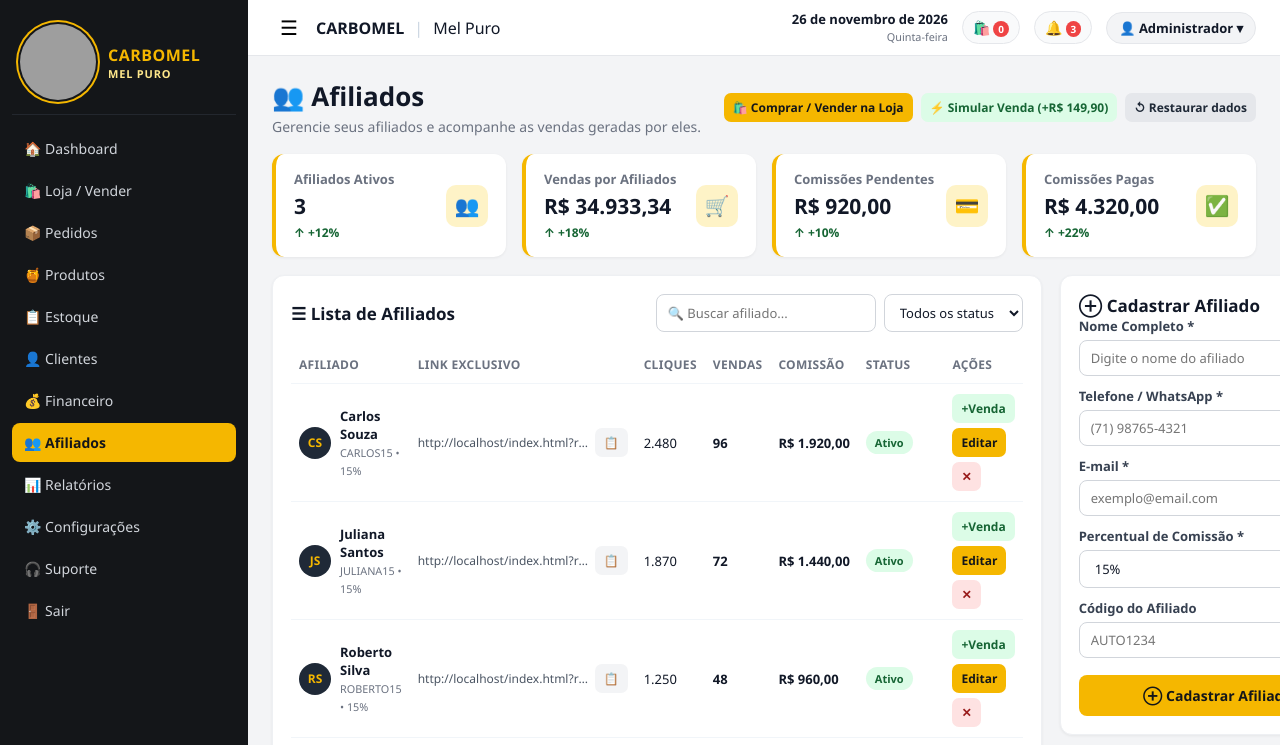
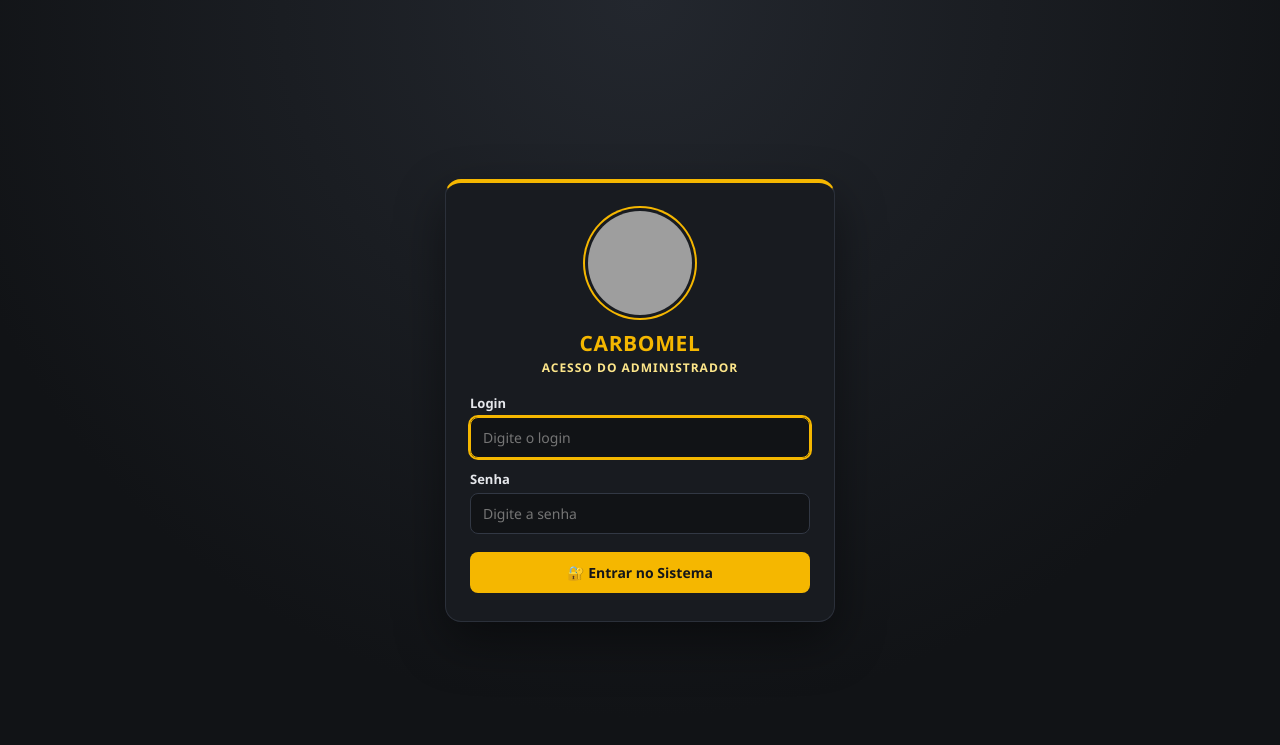
Before and after one commit to tiagofagundessantana-sketch/mel, a plain HTML site: page index.html in a window 1280 px wide. Shown: the top 745 px of the page. Drawn offline with Linux system fonts and the light colour scheme; grey boxes are pictures that could not be loaded.

Commit message:
Adiciona tela de login ADM com logo Carbomel

```diff
--- a/index.html
+++ b/index.html
@@ -27,6 +27,71 @@
     * { box-sizing: border-box; margin: 0; padding: 0; font-family: "Segoe UI", system-ui, -apple-system, sans-serif; }
     body { background: var(--bg); color: var(--text); }
 
+    /* Tela de Login ADM */
+    .login-screen {
+      position: fixed;
+      inset: 0;
+      background: radial-gradient(circle at top, #23272e 0%, #111316 70%);
+      display: flex;
+      align-items: center;
+      justify-content: center;
+      padding: 20px;
+      z-index: 200;
+    }
+    .login-screen.hidden { display: none; }
+    .login-card {
+      width: 100%;
+      max-width: 390px;
+      background: #181b20;
+      color: #f9fafb;
+      border: 1px solid #2b303a;
+      border-top: 4px solid var(--gold);
+      border-radius: 16px;
+      padding: 28px 24px;
+      box-shadow: 0 20px 50px rgba(0, 0, 0, 0.45);
+      text-align: center;
+    }
+    .login-logo {
+      width: 104px;
+      height: 104px;
+      margin: 0 auto 14px;
+      border-radius: 50%;
+      overflow: hidden;
+      background: #141619;
+      box-shadow: 0 0 0 3px #181b20, 0 0 0 5px var(--gold);
+    }
+    .login-logo img {
+      width: 100%;
+      height: 100%;
+      object-fit: cover;
+      transform: scale(1.12);
+      display: block;
+    }
+    .login-title { font-size: 21px; font-weight: 900; color: var(--gold); letter-spacing: 0.6px; }
+    .login-sub { font-size: 12px; color: #fde68a; font-weight: 700; letter-spacing: 1px; margin-top: 2px; margin-bottom: 18px; }
+    .login-form { display: flex; flex-direction: column; gap: 12px; text-align: left; }
+    .login-form label { display: flex; flex-direction: column; gap: 5px; font-size: 13px; font-weight: 600; color: #e5e7eb; }
+    .login-form input {
+      background: #111316;
+      color: #fff;
+      border: 1px solid #323844;
+      border-radius: 8px;
+      padding: 10px 12px;
+      font-size: 14px;
+    }
+    .login-erro {
+      display: none;
+      background: rgba(239, 68, 68, 0.16);
+      border: 1px solid #ef4444;
+      color: #fecaca;
+      border-radius: 8px;
+      padding: 9px 11px;
+      font-size: 12px;
+      font-weight: 600;
+      text-align: center;
+    }
+    .login-erro.show { display: block; }
+
     .layout { display: flex; min-height: 100vh; }
 
     /* Sidebar */
@@ -366,7 +431,7 @@
       transform: translateY(10px);
       transition: 0.2s;
       pointer-events: none;
-      z-index: 99;
+      z-index: 300;
     }
     .toast.show { opacity: 1; transform: translateY(0); }
 
@@ -382,6 +447,28 @@
   </style>
 </head>
 <body>
+  <!-- TELA DE LOGIN DO ADMINISTRADOR -->
+  <div class="login-screen" id="loginScreen">
+    <div class="login-card">
+      <div class="login-logo">
+        <img src="./logo.png" alt="Logo CARBOMEL Mel Puro" />
+      </div>
+      <div class="login-title">CARBOMEL</div>
+      <div class="login-sub">ACESSO DO ADMINISTRADOR</div>
+
+      <form class="login-form" id="formLogin">
+        <label>Login
+          <input type="text" id="loginUsuario" placeholder="Digite o login" autocomplete="username" required />
+        </label>
+        <label>Senha
+          <input type="password" id="loginSenha" placeholder="Digite a senha" autocomplete="current-password" required />
+        </label>
+        <div class="login-erro" id="loginErro">Login ou senha inválidos. Tente novamente.</div>
+        <button type="submit" class="btn-primary">🔐 Entrar no Sistema</button>
+      </form>
+    </div>
+  </div>
+
   <div class="layout">
     <aside class="sidebar" id="sidebar">
       <div>
@@ -432,7 +519,7 @@
           <button class="notif-btn" onclick="showToast('3 notificações: 2 comissões aguardando revisão e 1 novo afiliado.')">
             🔔<span class="notif-badge">3</span>
           </button>
-          <div class="admin-box">👤 Administrador ▾</div>
+          <div class="admin-box" onclick="bloquearSessao()" style="cursor:pointer;" title="Clique para sair / bloquear">👤 ADM (MEL) • Sair</div>
         </div>
       </header>
 
@@ -865,9 +952,12 @@
           <div class="card" style="max-width:480px;">
             <h2>🚪 Encerrar Sessão</h2>
             <p style="margin-top:8px;color:#4b5563;font-size:14px;">
-              Deseja voltar para a tela principal de <strong>Afiliados</strong>?
+              Deseja bloquear a sessão do administrador e voltar para a tela de login?
             </p>
-            <button class="btn-primary" style="margin-top:14px;" onclick="abrirAba('Afiliados')">Voltar para Afiliados</button>
+            <div class="actions" style="margin-top:14px;">
+              <button class="btn-primary" style="width:auto;" onclick="bloquearSessao()">Bloquear e ir para Login</button>
+              <button class="btn btn-reset" style="padding:11px 14px;" onclick="abrirAba('Afiliados')">Continuar logado</button>
+            </div>
           </div>
         </div>
       </section>
@@ -878,6 +968,9 @@
 
   <script>
     const STORAGE_KEY = "carbomel_sistema_v2";
+    const AUTH_KEY = "carbomel_adm_auth_v1";
+    const ADM_LOGIN = "MEL";
+    const ADM_SENHA = "4958";
 
     const dadosIniciais = () => {
       const baseLink = window.location.href.split("?")[0].split("#")[0];
@@ -938,6 +1031,43 @@
     let abaAtual = "Afiliados";
     let refDetectadoCodigo = "";
 
+    function verificarSessao() {
+      const autenticado = sessionStorage.getItem(AUTH_KEY) === "1";
+      const tela = document.getElementById("loginScreen");
+      if (autenticado) {
+        tela.classList.add("hidden");
+      } else {
+        tela.classList.remove("hidden");
+        document.getElementById("loginUsuario").focus();
+      }
+    }
+
+    function bloquearSessao() {
+      sessionStorage.removeItem(AUTH_KEY);
+      document.getElementById("loginUsuario").value = "";
+      document.getElementById("loginSenha").value = "";
+      document.getElementById("loginErro").classList.remove("show");
+      verificarSessao();
+      showToast("Sessão encerrada.");
+    }
+
+    document.getElementById("formLogin").addEventListener("submit", (e) => {
+      e.preventDefault();
+      const u = document.getElementById("loginUsuario").value.trim().toUpperCase();
+      const s = document.getElementById("loginSenha").value.trim();
+      const erro = document.getElementById("loginErro");
+
+      if (u === ADM_LOGIN && s === ADM_SENHA) {
+        sessionStorage.setItem(AUTH_KEY, "1");
+        erro.classList.remove("show");
+        verificarSessao();
+        showToast("Bem-vindo, Administrador CARBOMEL!");
+        renderizarTudo();
+      } else {
+        erro.classList.add("show");
+      }
+    });
+
     const metaAbas = {
       Dashboard: { titulo: "🏠 Dashboard", subtitulo: "Visão geral de vendas, estoque, clientes e operações da CARBOMEL." },
       Loja: { titulo: "🛍️ Loja / Vender", subtitulo: "Compre ou registre vendas diretamente com escolha de pagamento e baixa de estoque." },
@@ -1699,6 +1829,7 @@
 
     atualizarData();
     registrarCliquePorQuery();
+    verificarSessao();
     renderizarTudo();
   </script>
 </body>
```
